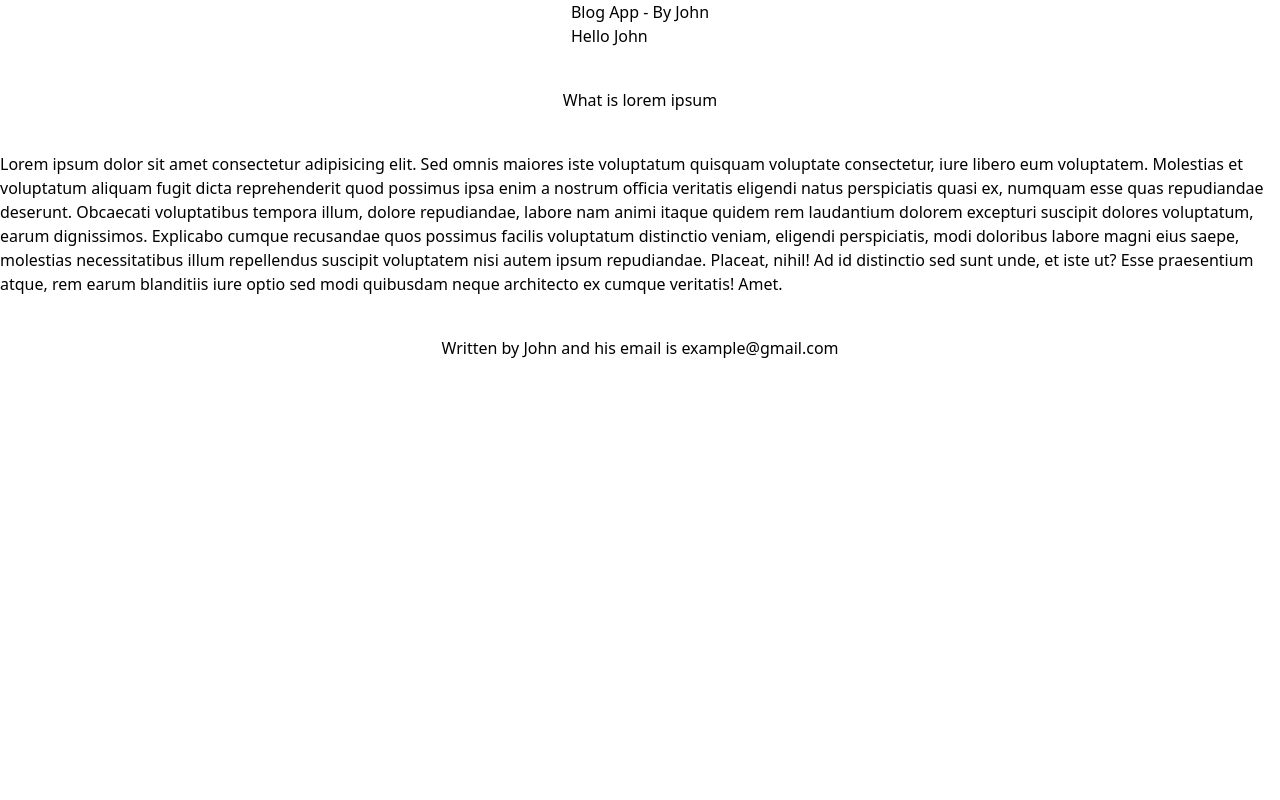
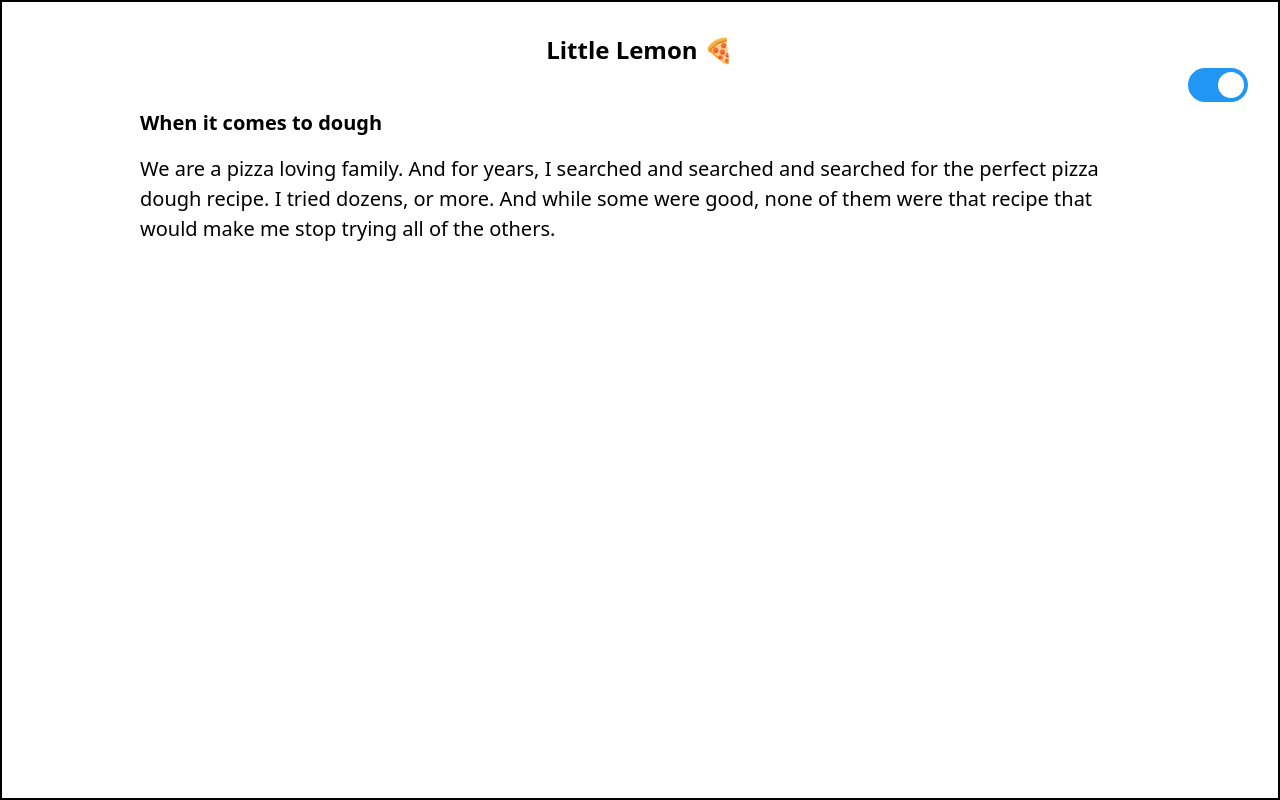
Before and after one commit to Rustemov02/Coursera---Advanced-React-Course, a React (Vite) app: page / in a window 1280 px wide. Built offline with nearby package versions, Linux system fonts and the light colour scheme.

Commit message:
feat : maked theme switcher with ContextAPI

```diff
--- a/src/App.tsx
+++ b/src/App.tsx
@@ -1,8 +1,15 @@
-import LearningContextApi from "./LearningContextApi";
+import DarkLightContainer from "./Exercises/DarkLightThemeWIthContextApi";
 import TransformDataUsingMapMethod from "./TransformDataUsingMapMethod";
+import { ThemeProvider } from "./ContextAPI/ThemeContext";
 
 function App() {
-  return <LearningContextApi />;
+  return (
+    <div className="h-dvh border-2">
+      <ThemeProvider>
+        <DarkLightContainer />
+      </ThemeProvider>
+    </div>
+  );
 }
 
 export default App;
--- /dev/null
+++ b/src/ContextAPI/ThemeContext.tsx
@@ -0,0 +1,27 @@
+import { createContext, useContext, useState, type ReactNode } from "react";
+
+type ThemeType = { theme: string; setTheme: (theme: string) => void };
+
+const ThemeContext = createContext<ThemeType | undefined>({
+  theme: "dark",
+  setTheme: () => {},
+});
+
+export const ThemeProvider = ({ children }: { children: ReactNode }) => {
+  const [theme, setTheme] = useState("light");
+
+  return (
+    <ThemeContext.Provider value={{ theme, setTheme }}>
+      {children}
+    </ThemeContext.Provider>
+  );
+};
+
+export const useTheme = () => {
+  const theme = useContext(ThemeContext);
+  if (!theme) {
+    throw new Error("Couldn't find any theme data !");
+  }
+
+  return theme;
+};
--- /dev/null
+++ b/src/Exercises/DarkLightThemeWIthContextApi/index.tsx
@@ -0,0 +1,47 @@
+import Switch from "../../components/Switch/Switch";
+import { useTheme } from "../../ContextAPI/ThemeContext";
+
+const DarkLightContainer = () => {
+  const { theme } = useTheme();
+
+  return (
+    <main
+      className={`flex flex-col h-full items-center justify-start gap-10 py-[30px] transition-all duration-500 ${
+        theme === "dark" ? "bg-black" : ""
+      }`}
+    >
+      <div>
+        <h2
+          className={`text-[24px] font-bold transition-all duration-500 ${
+            theme === "dark" ? "text-white" : ""
+          }`}
+        >
+          Little Lemon 🍕
+        </h2>
+        <Switch />
+      </div>
+      <div className="max-w-[1000px] flex flex-col gap-4 ">
+        <strong
+          className={`text-[20px] transition-all duration-500 ${
+            theme === "dark" ? "text-white" : ""
+          }`}
+        >
+          When it comes to dough
+        </strong>
+
+        <p
+          className={`text-[20px] transition-all duration-500 ${
+            theme === "dark" ? "text-white" : ""
+          }`}
+        >
+          We are a pizza loving family. And for years, I searched and searched
+          and searched for the perfect pizza dough recipe. I tried dozens, or
+          more. And while some were good, none of them were that recipe that
+          would make me stop trying all of the others.
+        </p>
+      </div>
+    </main>
+  );
+};
+
+export default DarkLightContainer;
--- a/src/LearningContextApi.tsx
+++ /dev/null
@@ -1,63 +0,0 @@
-import { useContext } from "react";
-import { UserProvider, useUser } from "./UserContext";
-
-const LoggedInUser = () => {
-  const { name } = useUser();
-  return (
-    <p>
-      Hello <span>{name}</span>
-    </p>
-  );
-};
-
-const Header = () => {
-  const { name, email } = useUser();
-
-  return (
-    <header>
-      <h2>Blog App - By {name}</h2>
-      <LoggedInUser />
-    </header>
-  );
-};
-
-const Page = () => {
-  const { name, email } = useUser();
-  return (
-    <div className="flex flex-col items-center justify-center gap-10">
-      <Header />
-      <h2>What is lorem ipsum</h2>
-
-      <p>
-        Lorem ipsum dolor sit amet consectetur adipisicing elit. Sed omnis
-        maiores iste voluptatum quisquam voluptate consectetur, iure libero eum
-        voluptatem. Molestias et voluptatum aliquam fugit dicta reprehenderit
-        quod possimus ipsa enim a nostrum officia veritatis eligendi natus
-        perspiciatis quasi ex, numquam esse quas repudiandae deserunt. Obcaecati
-        voluptatibus tempora illum, dolore repudiandae, labore nam animi itaque
-        quidem rem laudantium dolorem excepturi suscipit dolores voluptatum,
-        earum dignissimos. Explicabo cumque recusandae quos possimus facilis
-        voluptatum distinctio veniam, eligendi perspiciatis, modi doloribus
-        labore magni eius saepe, molestias necessitatibus illum repellendus
-        suscipit voluptatem nisi autem ipsum repudiandae. Placeat, nihil! Ad id
-        distinctio sed sunt unde, et iste ut? Esse praesentium atque, rem earum
-        blanditiis iure optio sed modi quibusdam neque architecto ex cumque
-        veritatis! Amet.
-      </p>
-
-      <p>
-        Written by {name} and his email is {email}
-      </p>
-    </div>
-  );
-};
-
-const LearningContextApi = () => {
-  return (
-    <UserProvider>
-      <Page />
-    </UserProvider>
-  );
-};
-
-export default LearningContextApi;
--- a/src/UserContext.tsx
+++ /dev/null
@@ -1,33 +0,0 @@
-import {
-  createContext,
-  useContext,
-  useState,
-  type FC,
-  type ReactNode,
-} from "react";
-
-interface ContextType {
-  name: string;
-  email: string;
-}
-
-const UserContext = createContext<ContextType | undefined>(undefined);
-
-export const UserProvider: FC<{ children: ReactNode }> = ({ children }) => {
-  const [user] = useState({
-    name: "John",
-    email: "example@gmail.com",
-  });
-
-  return <UserContext.Provider value={user}>{children}</UserContext.Provider>;
-};
-
-export const useUser = () => {
-  const context = useContext(UserContext);
-
-  if (!context) {
-    throw new Error("useUser must be used inside UserProvider");
-  }
-
-  return context;
-};
--- /dev/null
+++ b/src/components/Switch/Switch.tsx
@@ -0,0 +1,18 @@
+import { useTheme } from "../../ContextAPI/ThemeContext";
+import styles from "./style.module.css";
+
+const Switch = () => {
+  const { theme, setTheme } = useTheme();
+
+  return (
+    <label className={styles.switch}>
+      <input type="checkbox" checked={theme ? theme === "light" : false} />
+      <span
+        className={`${styles.slider} ${styles.round}`}
+        onClick={() => setTheme(theme === "light" ? "dark" : "light")}
+      />
+    </label>
+  );
+};
+
+export default Switch;
--- /dev/null
+++ b/src/components/Switch/style.module.css
@@ -0,0 +1,61 @@
+.switch {
+  position: absolute;
+  display: inline-block;
+  right: 32px;
+  width: 60px;
+  height: 34px;
+}
+
+/* Hide default HTML checkbox */
+.switch input {
+  opacity: 0;
+  width: 0;
+  height: 0;
+}
+
+/* The slider */
+.slider {
+  position: absolute;
+  cursor: pointer;
+  top: 0;
+  left: 0;
+  right: 0;
+  bottom: 0;
+  background-color: #ccc;
+  -webkit-transition: 0.4s;
+  transition: 0.4s;
+}
+
+.slider:before {
+  position: absolute;
+  content: "";
+  height: 26px;
+  width: 26px;
+  left: 4px;
+  bottom: 4px;
+  background-color: white;
+  -webkit-transition: 0.4s;
+  transition: 0.4s;
+}
+
+input:checked + .slider {
+  background-color: #2196f3;
+}
+
+input:focus + .slider {
+  box-shadow: 0 0 1px #2196f3;
+}
+
+input:checked + .slider:before {
+  -webkit-transform: translateX(26px);
+  -ms-transform: translateX(26px);
+  transform: translateX(26px);
+}
+
+.slider.round {
+  border-radius: 34px;
+}
+
+.slider.round:before {
+  border-radius: 50%;
+}
```
